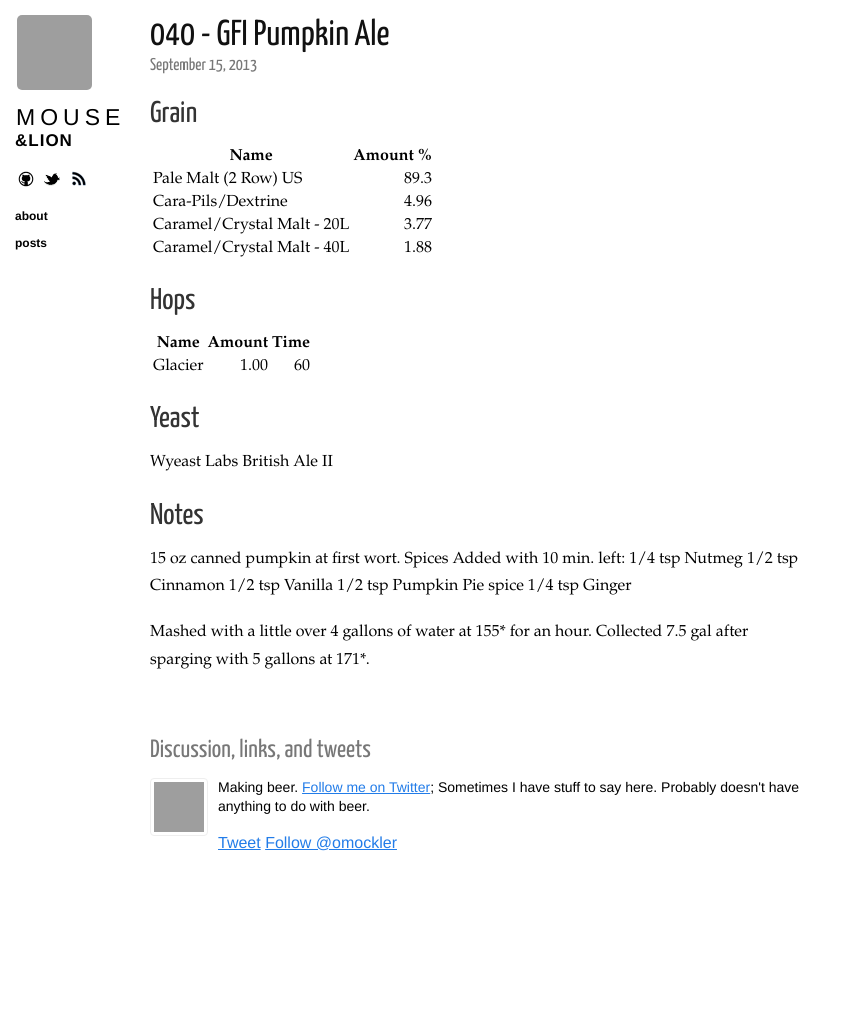
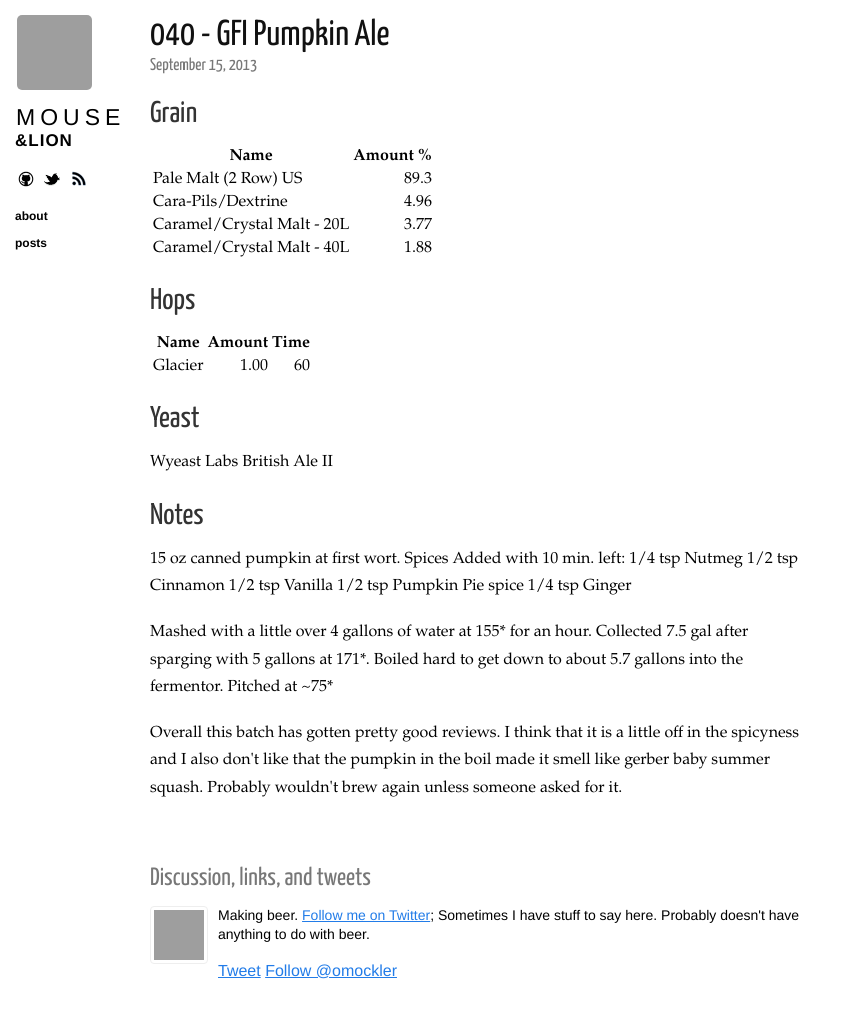
Before and after one commit to omockler/MouseAndLion, a Jekyll site: the page built from _posts/2013-09-15-040-GFIPumpkinAle.md, in a window 1280 px wide, cut to the strip 0-1040 px from the top of the page. Shown: the top 1018 px of the strip, without its empty margins (0-847 px from the left). Built offline with Jekyll 4.4.1, drawn with Linux system fonts in a browser that asks for light colours; nearby versions of some CDN libraries; Markdown is read by kramdown in place of the engine named in the settings; comment, search, counter and statistics services are not loaded; before the commit the page ends 912 px from its top, so only the background shows below that; grey boxes are pictures that could not be loaded.

Commit message:
Updating Ciders and pumpkin notes

```diff
--- a/_posts/2013-09-15-040-GFIPumpkinAle.md
+++ b/_posts/2013-09-15-040-GFIPumpkinAle.md
@@ -37,4 +37,6 @@ Spices Added with 10 min. left:
 1/2 tsp Pumpkin Pie spice
 1/4 tsp Ginger
 
-Mashed with a little over 4 gallons of water at 155\* for an hour. Collected 7.5 gal after sparging with 5 gallons at 171\*.
+Mashed with a little over 4 gallons of water at 155\* for an hour. Collected 7.5 gal after sparging with 5 gallons at 171\*.  Boiled hard to get down to about 5.7 gallons into the fermentor. Pitched at ~75\*
+
+Overall this batch has gotten pretty good reviews. I think that it is a little off in the spicyness and I also don&#39;t like that the pumpkin in the boil made it smell like gerber baby summer squash. Probably wouldn&#39;t brew again unless someone asked for it.
```
Also changed, not shown: other parts of _posts/2013-09-15-040-GFIPumpkinAle.md (+1 -1 lines), _posts/2013-09-14-038-BavarianCider.md (+3 -1 lines), _posts/2013-09-14-039-EnglishCider.md (+3 -1 lines), _posts/2013-10-19-041-Perry.md (added, +19 -0 lines).
